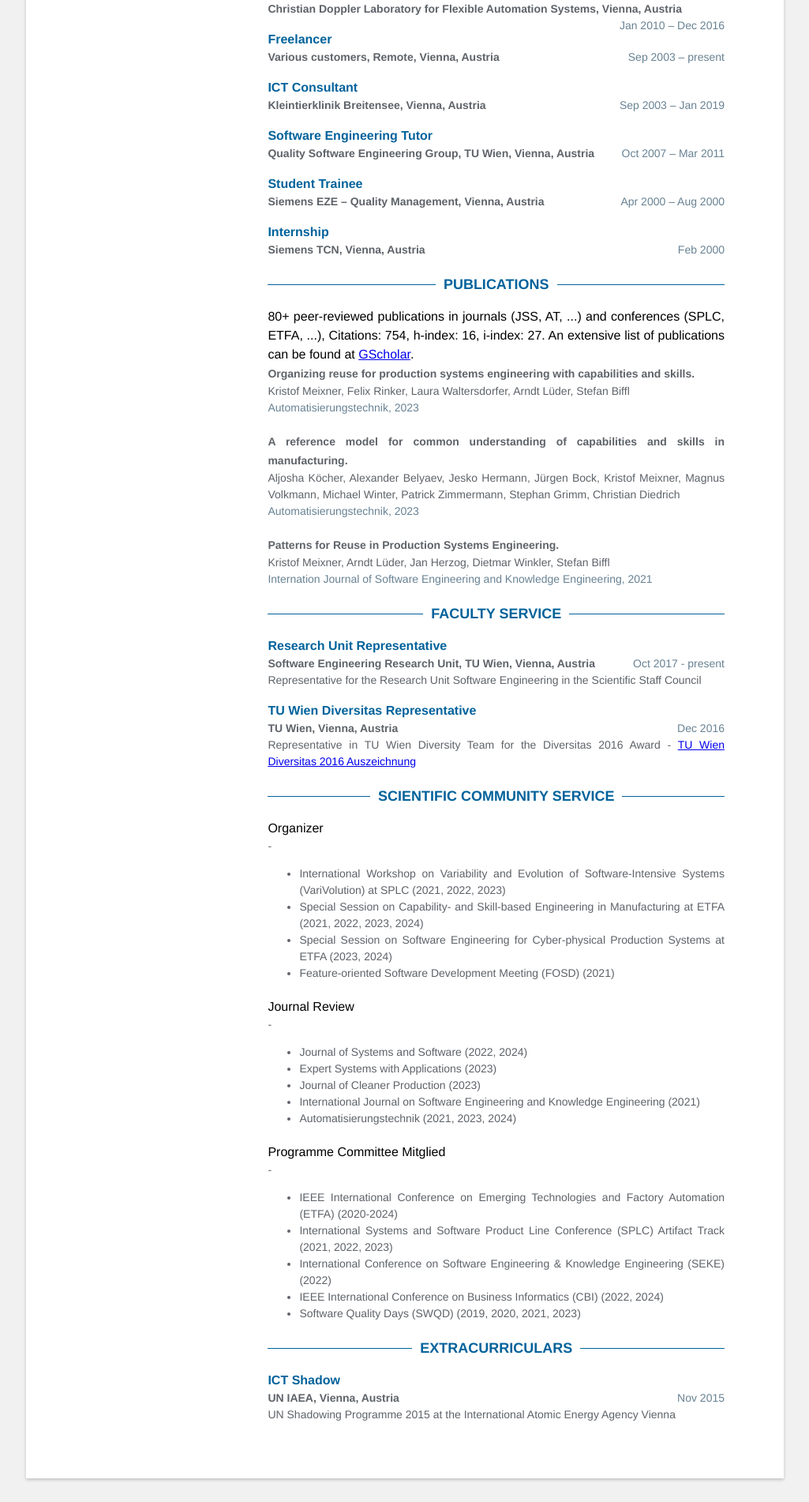
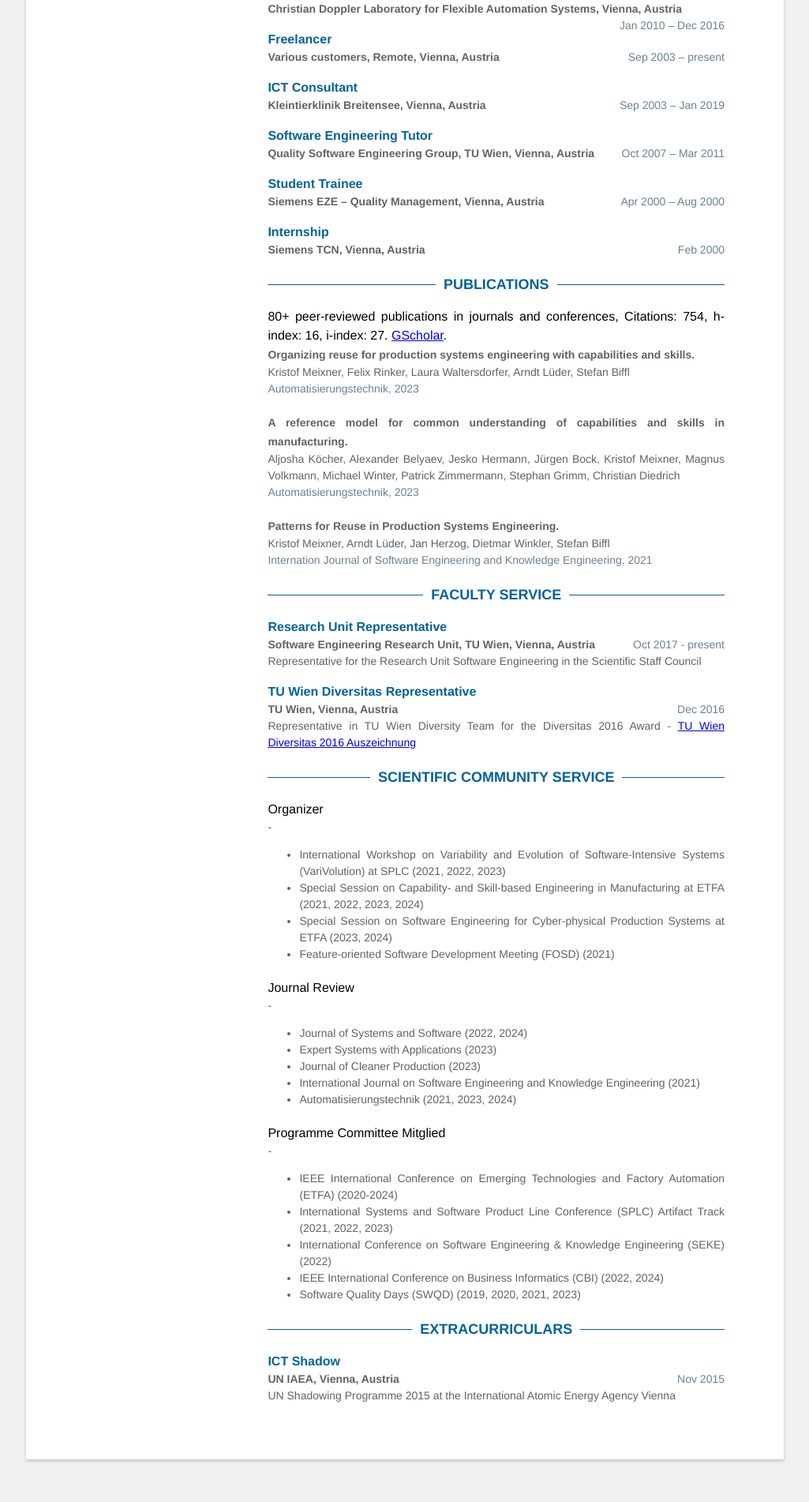
Before and after one commit to kristofmeixner/kristofmeixner.github.io, a Jekyll site: the page built from index.html, in a window 1280 px wide. Shown: the part 1043-2945 px from the top of the page at 79% size, without its empty margins (127-1152 px from the left). Built offline with Jekyll 4.4.1, drawn with Linux system fonts in a browser that asks for light colours; after the commit the page ends 2921 px from its top, so only the background shows below that.

Commit message:
Added teaching

```diff
--- a/_includes/publications.html
+++ b/_includes/publications.html
@@ -2,7 +2,7 @@
 {% if publications %}
 <section class="publications">
     <h2 class="title">Publications</h2>
-    <div class="details">80+ peer-reviewed publications in journals (JSS, AT, ...) and conferences (SPLC, ETFA, ...), Citations: 754, h-index: 16, i-index: 27. An extensive list of publications can be found at <a href="https://scholar.google.com/citations?user=hdsHN_EAAAAJ">GScholar</a>.</divs>
+    <div class="details">80+ peer-reviewed publications in journals and conferences, Citations: 754, h-index: 16, i-index: 27.  <a href="https://scholar.google.com/citations?user=hdsHN_EAAAAJ">GScholar</a>.</div>
     <div class="publication-items">
         {% for pub in publications%}
             <div class="publication-item">
--- /dev/null
+++ b/_sass/includes/teaching.scss
@@ -0,0 +1,25 @@
+.teaching {
+    .title {
+        @include header;
+    }
+    .teaching-item {
+        .role {
+            @include sub-header;
+        }
+        .company {
+            @include body-text;
+            font-weight: bold;
+            .time {
+                float: right;
+                color: var(--fg-color-title-sm);
+                font-weight: 100;
+            }
+        }
+        .details {
+            @include body-text;
+        }
+        .technologies {
+            @include body-text;
+        }
+    }
+}
--- a/assets/css/main.scss
+++ b/assets/css/main.scss
@@ -17,5 +17,6 @@
 @import "includes/publications";
 @import "includes/facultyservice";
 @import "includes/scientificservice";
+@import "includes/teaching";
 @import "includes/projects";
 @import "includes/volunteering";
```
Also changed, not shown: _data/data.yml (+32 -6 lines), _includes/teaching.html (added, +20 -0 lines).
